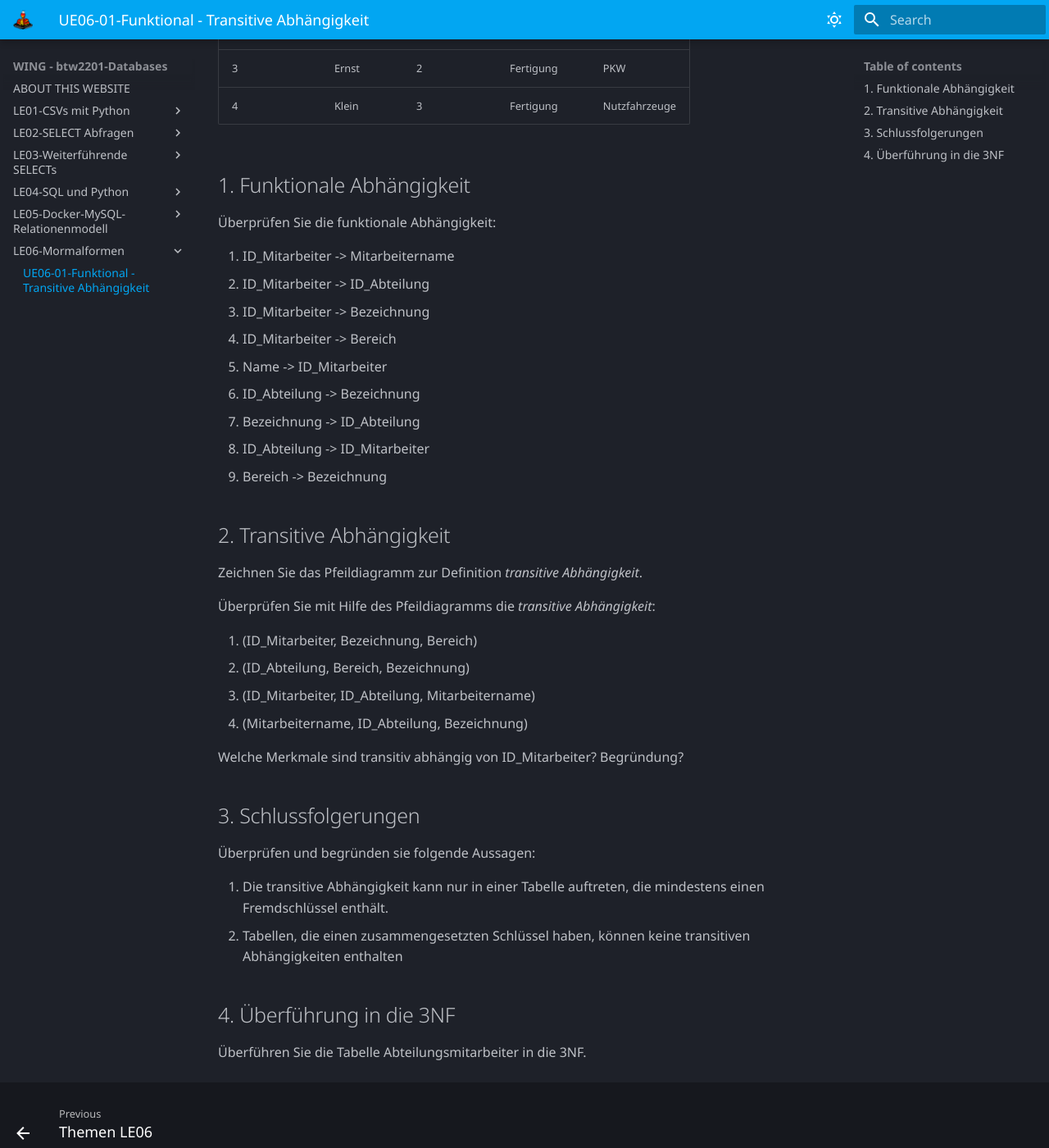
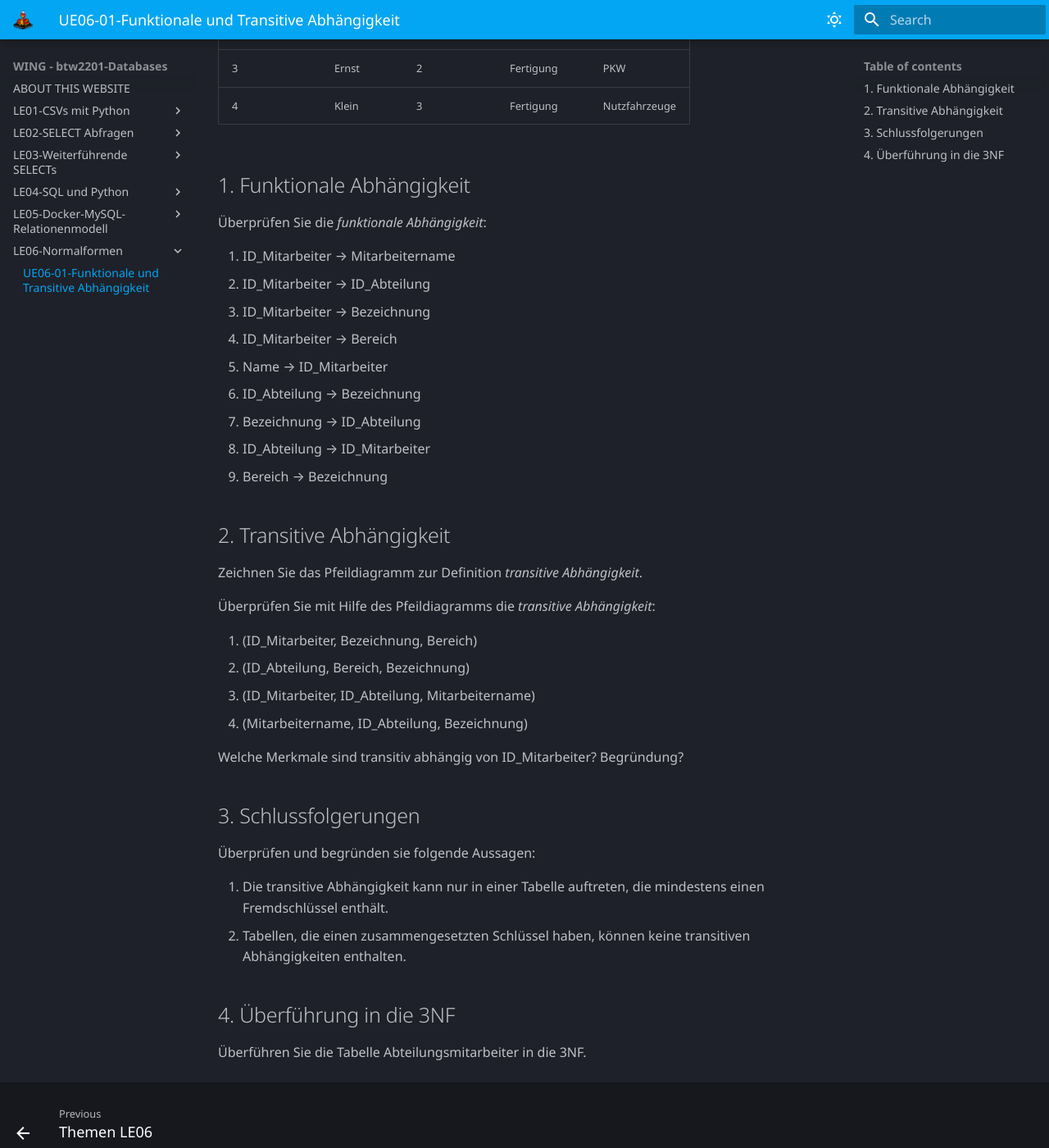
Before and after one commit to tjaeggi/btw2201_databases, an MkDocs documentation site: the page built from docs/le06/ue06-01.md, in a window 1280 px wide and 1400 px high, scrolled down 339 px. Shown: the whole window at 82% size. Built offline with MkDocs 1.6.1 and Material for MkDocs 9.7.7, drawn with Linux system fonts in a browser that asks for light colours; some web fonts are replaced; part of the change alters nothing that is shown.

Commit message:
Sat Oct 26 11:37:27 PM CEST 2024

```diff
--- a/docs/le06/ue06-01.md
+++ b/docs/le06/ue06-01.md
@@ -13,17 +13,17 @@ Alle folgenden Aufgaben basieren auf der Beispieltabelle *Abteilungsmitarbeiter*
 
 ## 1. Funktionale Abhängigkeit
 
-Überprüfen Sie die funktionale Abhängigkeit:
+Überprüfen Sie die *funktionale Abhängigkeit*:
 
-1. ID_Mitarbeiter -> Mitarbeitername
-2. ID_Mitarbeiter -> ID_Abteilung
-3. ID_Mitarbeiter -> Bezeichnung
-4. ID_Mitarbeiter -> Bereich
-5. Name -> ID_Mitarbeiter
-6. ID_Abteilung -> Bezeichnung
-7. Bezeichnung -> ID_Abteilung
-8. ID_Abteilung -> ID_Mitarbeiter
-9. Bereich -> Bezeichnung
+1. ID_Mitarbeiter &#8594 Mitarbeitername
+2. ID_Mitarbeiter &#8594 ID_Abteilung
+3. ID_Mitarbeiter &#8594 Bezeichnung
+4. ID_Mitarbeiter &#8594 Bereich
+5. Name &#8594 ID_Mitarbeiter
+6. ID_Abteilung &#8594 Bezeichnung
+7. Bezeichnung &#8594 ID_Abteilung
+8. ID_Abteilung &#8594 ID_Mitarbeiter
+9. Bereich &#8594 Bezeichnung
 
 ## 2. Transitive Abhängigkeit
 
@@ -43,7 +43,7 @@ Welche Merkmale sind transitiv abhängig von ID_Mitarbeiter? Begründung?
 Überprüfen und begründen sie folgende Aussagen:
 
 1. Die transitive Abhängigkeit kann nur in einer Tabelle auftreten, die mindestens einen Fremdschlüssel enthält.
-2. Tabellen, die einen zusammengesetzten Schlüssel haben, können keine transitiven Abhängigkeiten enthalten
+2. Tabellen, die einen zusammengesetzten Schlüssel haben, können keine transitiven Abhängigkeiten enthalten.
 
 
 ## 4. Überführung in die 3NF
--- a/mkdocs.yml
+++ b/mkdocs.yml
@@ -110,6 +110,6 @@ nav:
       - 'UE05-01-MySQL und erste Datenbank': le05/ue05-01.md
       - 'UE05-02-Datentransfer von SQLite-DB nach MySQL': le05/ue05-02.md
       - 'UE05-03-Relationenmodell': le05/ue05-03.md
-  - 'LE06-Mormalformen':
+  - 'LE06-Normalformen':
       - le06/README.md
-      - 'UE06-01-Funktional - Transitive Abhängigkeit': le06/ue06-01.md
+      - 'UE06-01-Funktionale und Transitive Abhängigkeit': le06/ue06-01.md
```
